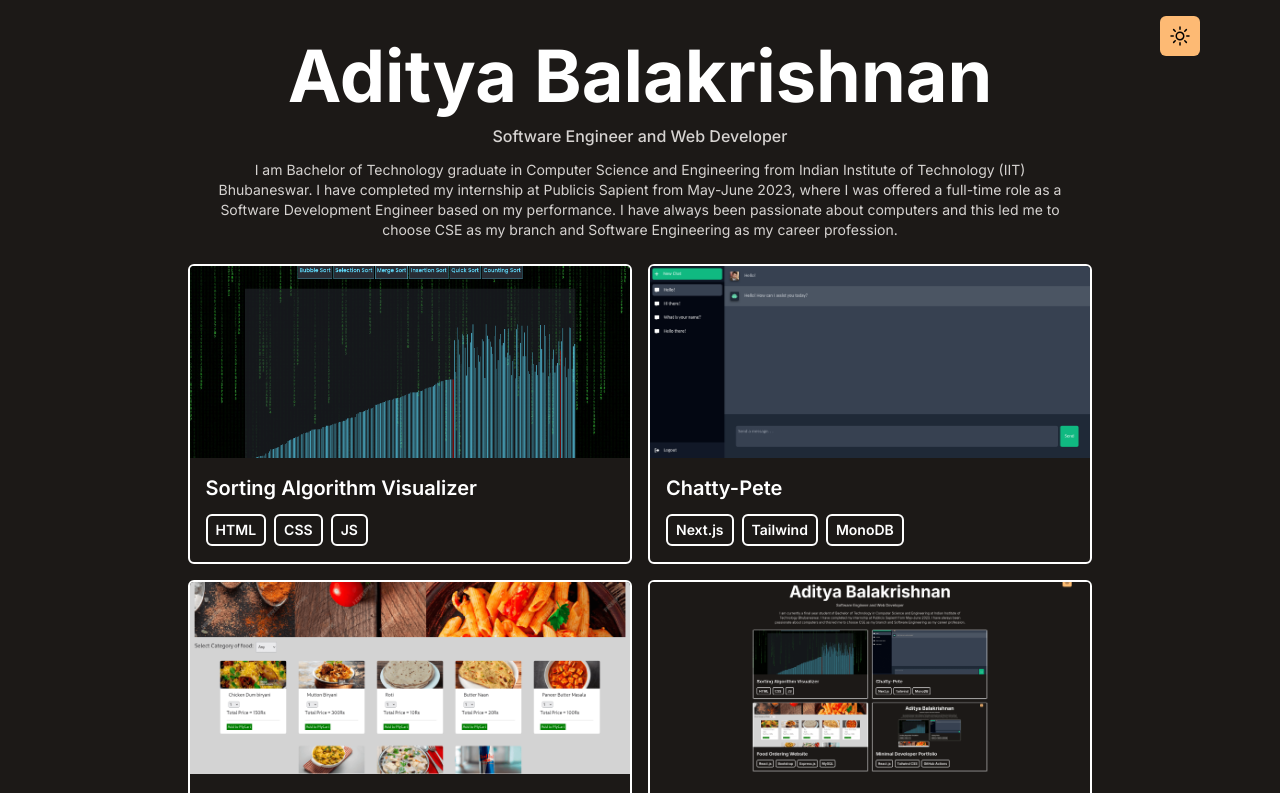
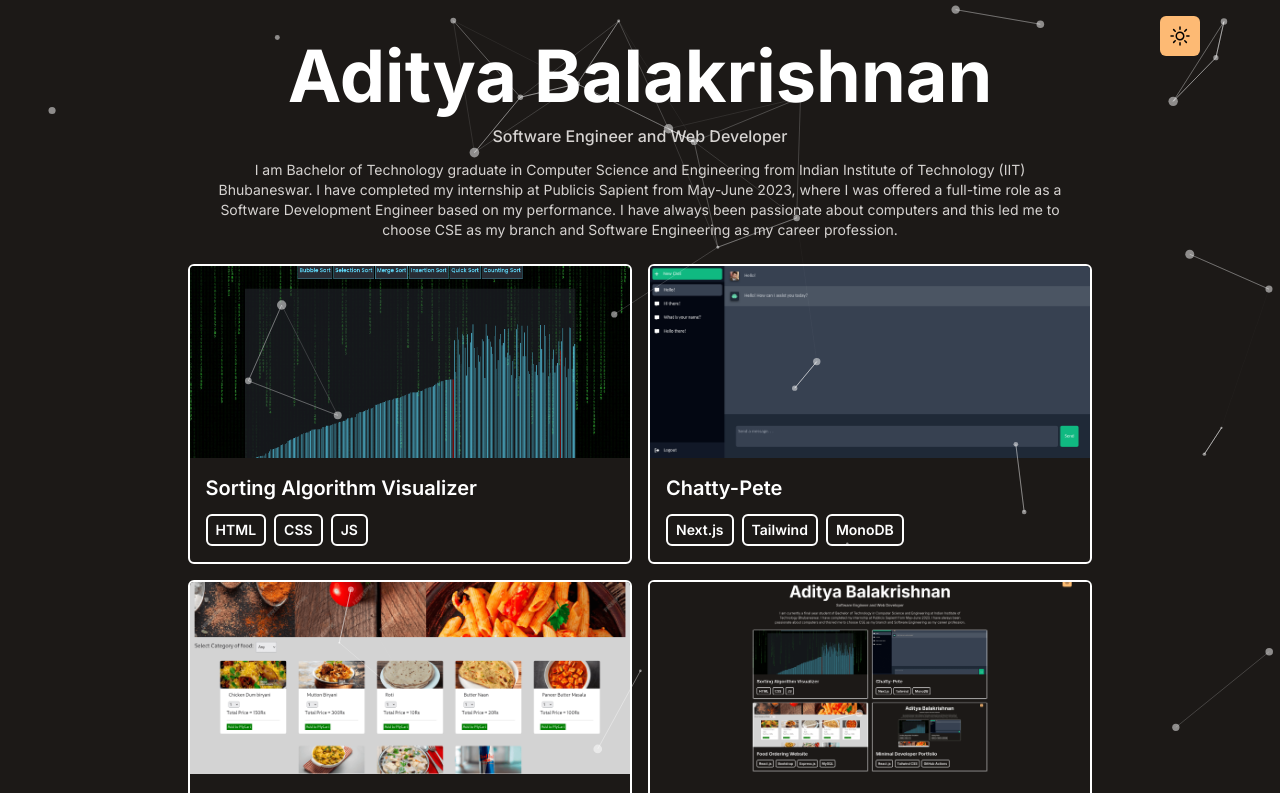
Before and after one commit to adihex/adihex, a React (Vite) app: page / in a window 1280 px wide. Shown: the top 793 px of the page. Built offline with nearby package versions, Linux system fonts and the light colour scheme.

Commit message:
Added animations

```diff
--- a/package.json
+++ b/package.json
@@ -12,6 +12,9 @@
     "preview": "vite preview"
   },
   "dependencies": {
+    "@tsparticles/engine": "^3.5.0",
+    "@tsparticles/react": "^3.0.0",
+    "@tsparticles/slim": "^3.5.0",
     "react": "^18.2.0",
     "react-dom": "^18.2.0"
   },
--- a/src/App.jsx
+++ b/src/App.jsx
@@ -4,6 +4,7 @@
 import Portfolio from './components/Portfolio';
 import Timeline from './components/Timeline';
 import Intro from './components/Intro';
+import ParticlesBg from './components/ParticleBg';
 
 function App() {
   const [theme, setTheme] = useState(null);
@@ -62,6 +63,7 @@
   );
   return (
     <>
+      <ParticlesBg theme={theme}/>
       <button
         type="button"
         onClick={handleThemeSwitch}
--- /dev/null
+++ b/src/components/ParticleBg.jsx
@@ -0,0 +1,114 @@
+import { useEffect, useMemo, useState } from "react";
+import Particles, { initParticlesEngine } from "@tsparticles/react";
+// import { loadAll } from "@tsparticles/all"; // if you are going to use `loadAll`, install the "@tsparticles/all" package too.
+// import { loadFull } from "tsparticles"; // if you are going to use `loadFull`, install the "tsparticles" package too.
+import { loadSlim } from "@tsparticles/slim"; // if you are going to use `loadSlim`, install the "@tsparticles/slim" package too.
+// import { loadBasic } from "@tsparticles/basic"; // if you are going to use `loadBasic`, install the "@tsparticles/basic" package too.
+
+const ParticlesBg = ({ theme }) => {
+    const [init, setInit] = useState(false);
+
+    // this should be run only once per application lifetime
+    useEffect(() => {
+        initParticlesEngine(async (engine) => {
+            // you can initiate the tsParticles instance (engine) here, adding custom shapes or presets
+            // this loads the tsparticles package bundle, it's the easiest method for getting everything ready
+            // starting from v2 you can add only the features you need reducing the bundle size
+            //await loadAll(engine);
+            //await loadFull(engine);
+            await loadSlim(engine);
+            //await loadBasic(engine);
+        }).then(() => {
+            setInit(true);
+        });
+    }, []);
+
+    const options = useMemo(
+        () => ({
+            fullscreen: {
+                enabled: false,
+                zIndex: -1,
+            },
+            background: {
+                color: {
+                    value: "#0d47a1",
+                },
+                opacity: 0
+            },
+            fpsLimit: 120,
+            interactivity: {
+                events: {
+                    onClick: {
+                        enable: true,
+                        mode: "push",
+                    },
+                    onHover: {
+                        enable: true,
+                        mode: "repulse",
+                    },
+                },
+                modes: {
+                    push: {
+                        quantity: 10,
+                    },
+                    repulse: {
+                        distance: 200,
+                        duration: 0.4,
+                    },
+                },
+            },
+            particles: {
+                color: {
+                    value: (theme === "dark" ? "#ffffff" : "000000"),
+                },
+                links: {
+                    color: (theme === "dark" ? "#ffffff" : "000000"),
+                    distance: 150,
+                    enable: true,
+                    opacity: 0.5,
+                    width: 1,
+                },
+                move: {
+                    direction: "none",
+                    enable: true,
+                    outModes: {
+                        default: "bounce",
+                    },
+                    random: true,
+                    speed: 2,
+                    straight: false,
+                },
+                number: {
+                    density: {
+                        enable: true,
+                    },
+                    value: 80,
+                },
+                opacity: {
+                    value: 0.5,
+                },
+                shape: {
+                    type: "circle",
+                },
+                size: {
+                    value: { min: 1, max: 5 },
+                },
+            },
+            detectRetina: true,
+        }),
+        [theme],
+    );
+
+    if (init) {
+        return (
+            <Particles
+                id="tsparticles"
+                options={options}
+            />
+        );
+    }
+
+    return <></>;
+};
+
+export default ParticlesBg;
```
Also changed, not shown: 1 other file (tests, documents, lock files or other folders).
